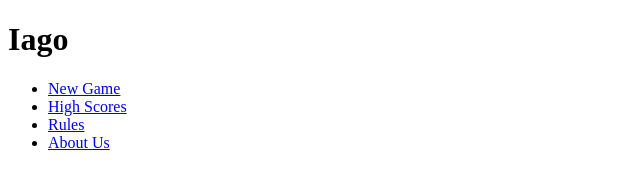
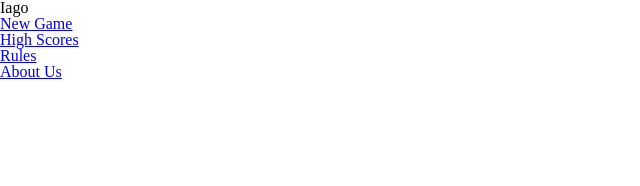
Before and after one commit to 201n12-colorGame/colorGame, a plain HTML site: page index.html in a window 1280 px wide. Shown: the whole page, without its empty margins (0-640 px from the left). Drawn offline with Linux system fonts and the light colour scheme.

Commit message:
added reset.css and .eslinter

```diff
--- /dev/null
+++ b/css/reset.css
@@ -0,0 +1,48 @@
+/* http://meyerweb.com/eric/tools/css/reset/
+   v2.0 | 20110126
+   License: none (public domain)
+*/
+
+html, body, div, span, applet, object, iframe,
+h1, h2, h3, h4, h5, h6, p, blockquote, pre,
+a, abbr, acronym, address, big, cite, code,
+del, dfn, em, img, ins, kbd, q, s, samp,
+small, strike, strong, sub, sup, tt, var,
+b, u, i, center,
+dl, dt, dd, ol, ul, li,
+fieldset, form, label, legend,
+table, caption, tbody, tfoot, thead, tr, th, td,
+article, aside, canvas, details, embed,
+figure, figcaption, footer, header, hgroup,
+menu, nav, output, ruby, section, summary,
+time, mark, audio, video {
+	margin: 0;
+	padding: 0;
+	border: 0;
+	font-size: 100%;
+	font: inherit;
+	vertical-align: baseline;
+}
+/* HTML5 display-role reset for older browsers */
+article, aside, details, figcaption, figure,
+footer, header, hgroup, menu, nav, section {
+	display: block;
+}
+body {
+	line-height: 1;
+}
+ol, ul {
+	list-style: none;
+}
+blockquote, q {
+	quotes: none;
+}
+blockquote:before, blockquote:after,
+q:before, q:after {
+	content: '';
+	content: none;
+}
+table {
+	border-collapse: collapse;
+	border-spacing: 0;
+}
--- a/index.html
+++ b/index.html
@@ -4,6 +4,7 @@
   <meta charset="UTF-8">
   <meta name="viewport" content="width=device-width, initial-scale=1.0">
   <meta http-equiv="X-UA-Compatible" content="ie=edge">
+  <link rel="stylesheet" href="css/reset.css" type="text/css" />
   <title>Home</title>
 </head>
 <body>
```
Also changed, not shown: about_us.html (+1 -0 lines), rules.html (+1 -0 lines), .eslintrc.json (added).
